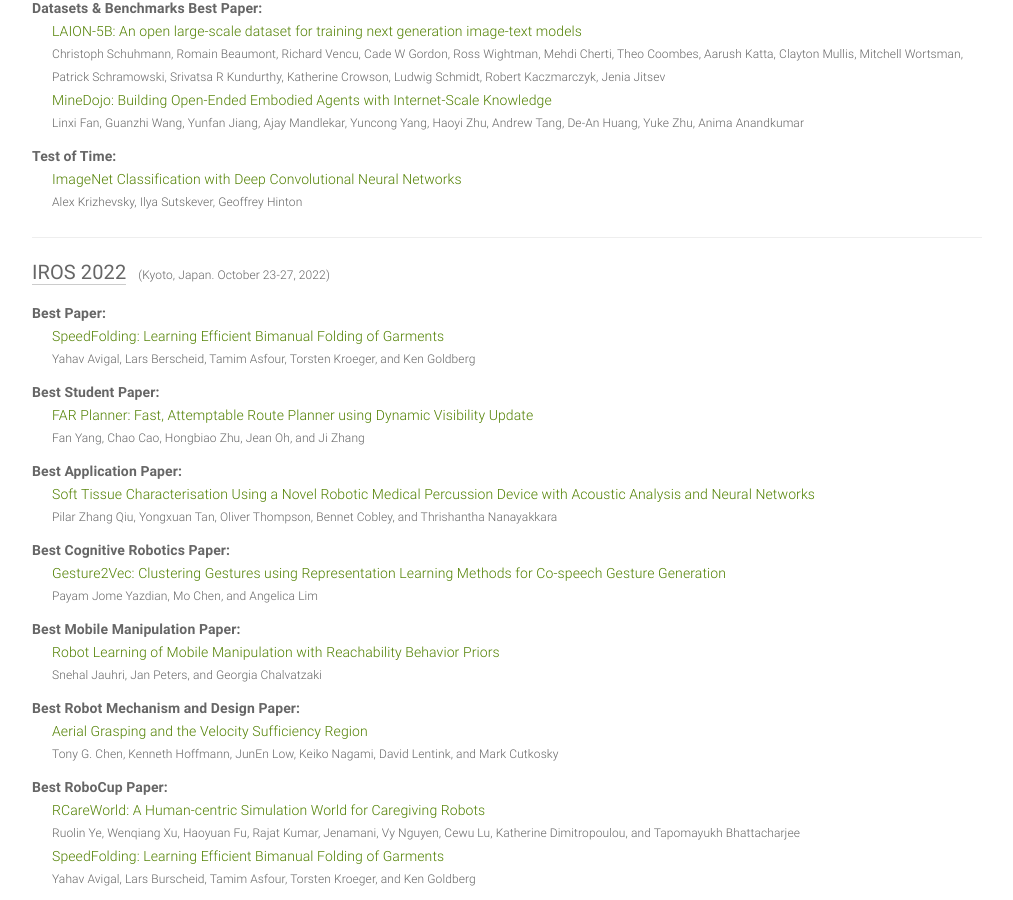
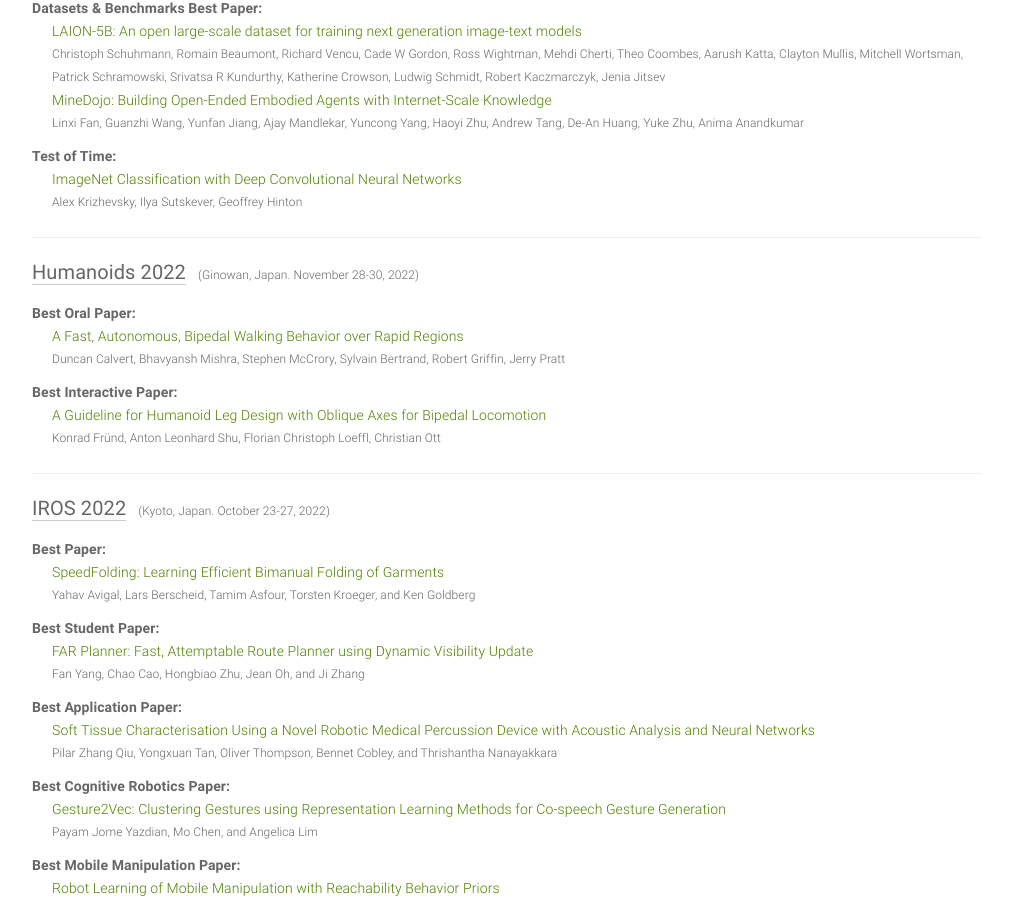
Before and after one commit to clemense/ai-bestpapers, a Jekyll site: the page built from index.html, in a window 1280 px wide and 900 px high, scrolled down 1073 px. Shown: the whole window, without its empty margins (133-1146 px from the left). Built offline with Jekyll 4.4.1, drawn with Linux system fonts in a browser that asks for light colours.

Commit message:
Add Humanoids 2022

```diff
--- a/_data/papers.yml
+++ b/_data/papers.yml
@@ -106,6 +106,25 @@
   place: New Orleans, USA
   date: December 6-14, 2022
   sub: ML
+
+- venue: Humanoids
+  year: 2022
+  awards:
+  - award: Best Oral Paper
+    title: A Fast, Autonomous, Bipedal Walking Behavior over Rapid Regions
+    author: Duncan Calvert, Bhavyansh Mishra, Stephen McCrory, Sylvain Bertrand, Robert
+      Griffin, Jerry Pratt
+    link: https://arxiv.org/abs/2207.08312
+    source: https://www.humanoids2022.org/program/awards
+  - award: Best Interactive Paper
+    title: A Guideline for Humanoid Leg Design with Oblique Axes for Bipedal Locomotion
+    author: Konrad Fründ, Anton Leonhard Shu, Florian Christoph Loeffl, Christian
+      Ott
+    link: https://www.researchgate.net/publication/365001376_A_Guideline_for_Humanoid_Leg_Design_with_Oblique_Axes_for_Bipedal_Locomotion
+    source: https://www.humanoids2022.org/program/awards
+  place: Ginowan, Japan
+  date: November 28-30, 2022
+  sub: RO
 
 - venue: IROS
   year: 2022
```
